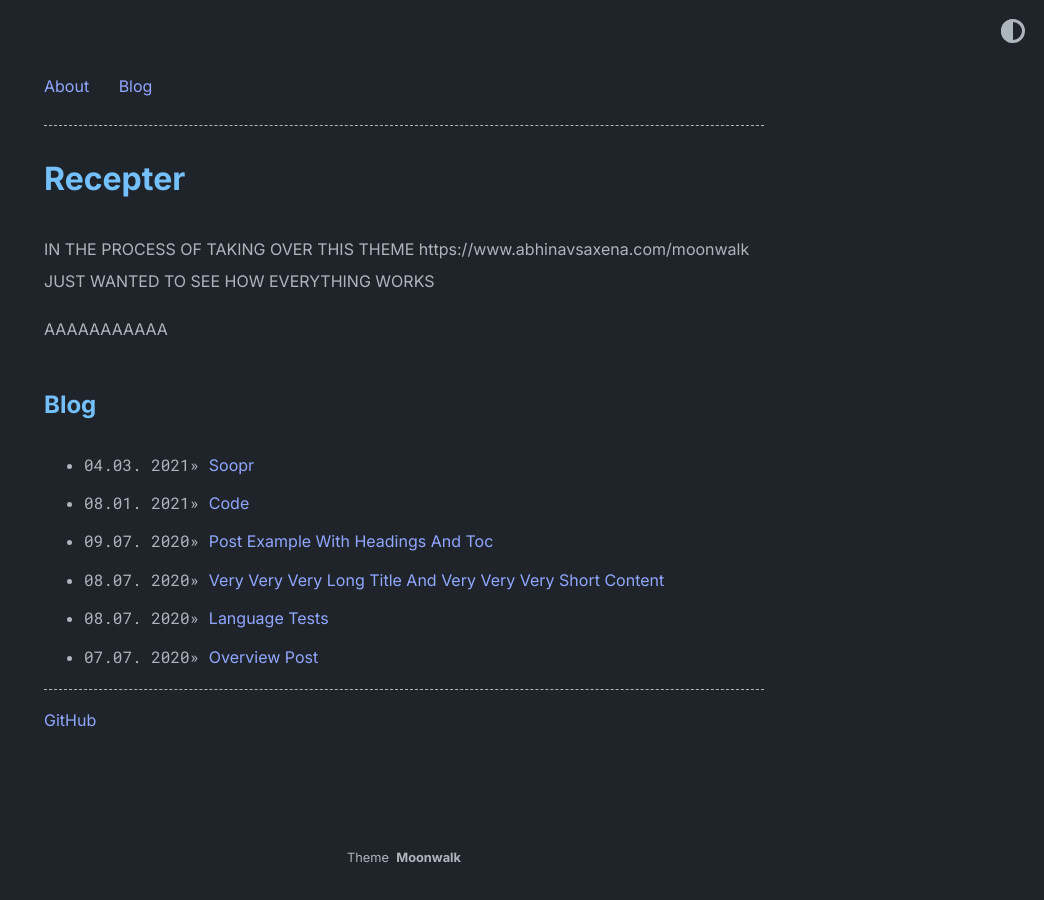
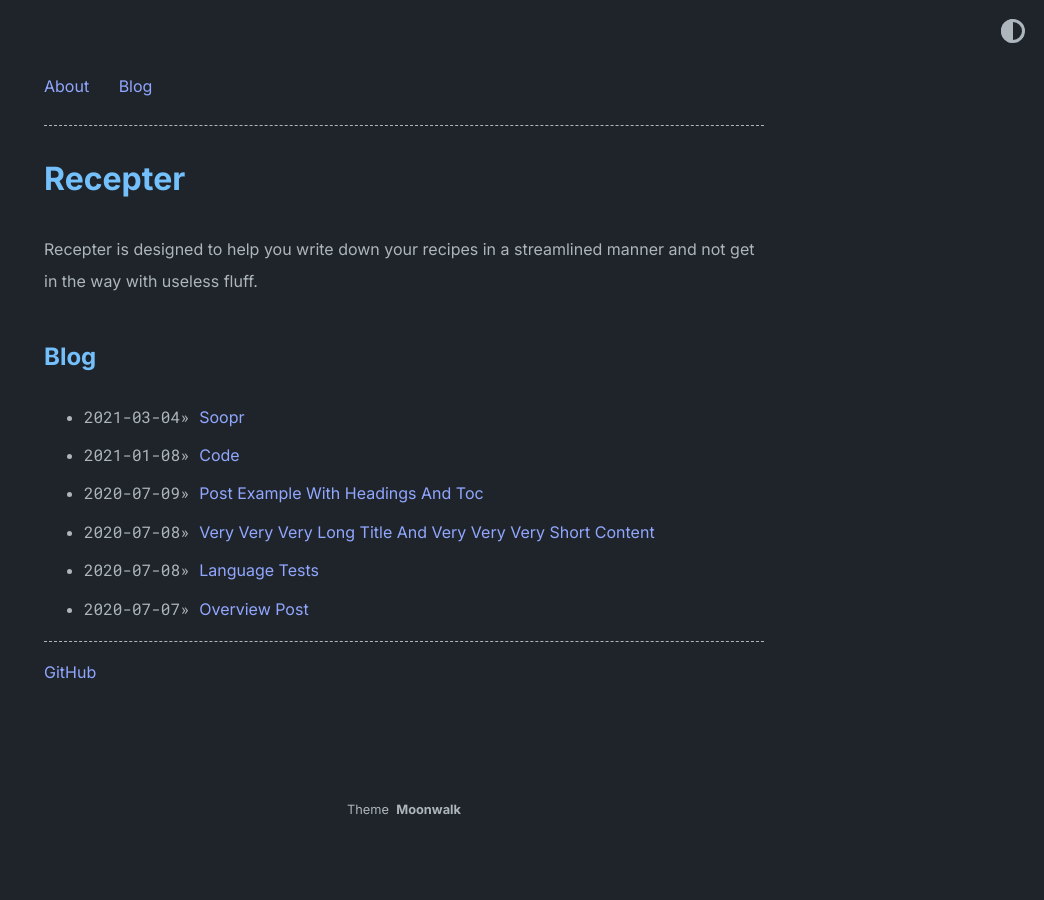
Before and after one commit to Vjaby/Recepter, a Jekyll site: the page built from index.md, in a window 1280 px wide. Shown: the whole page, without its empty margins (236-1280 px from the left). Built offline with Jekyll 4.4.1, drawn with Linux system fonts in a browser that asks for light colours.

Commit message:
description

```diff
--- a/_config.yml
+++ b/_config.yml
@@ -3,16 +3,15 @@ author: Who should this even be now?
 url: https://vjaby.github.io # root address of the site
 baseurl: /Recepter # "Serve the website from the given base URL (the path between web-server or domain root and your landing page)." from https://jekyllrb.com/docs/configuration/options/ idk what it means but I think this is correct
 description: > # description of the site (multiple lines allowed)
-  IN THE PROCESS OF TAKING OVER THIS THEME https://www.abhinavsaxena.com/moonwalk
-  JUST WANTED TO SEE HOW EVERYTHING WORKS
+  Recepter is designed to help you write down your recipes in a streamlined manner and not get in the way with useless fluff.
 
 permalink: /:slug
 
 theme_config:
   appearance: "dark" # can be "light", "dark" or "auto"
   appearance_toggle: true # if appearance can be switched by user
-  back_home_text: "home.." # customize text for homepage link in post layout
-  date_format: "%d.%m. %Y" # customize how date is formatted
+  back_home_text: "Home" # customize text for homepage link in post layout
+  date_format: "%Y-%m-%d" # customize how date is formatted
   show_description: true # show blog description
   show_navbar: true # show horizontal navbar
   show_footer: true # show footer links in home page,add in _data/home.yml
--- a/index.md
+++ b/index.md
@@ -1,5 +1,3 @@
 ---
 layout: home
 ---
-
-AAAAAAAAAAA
```
